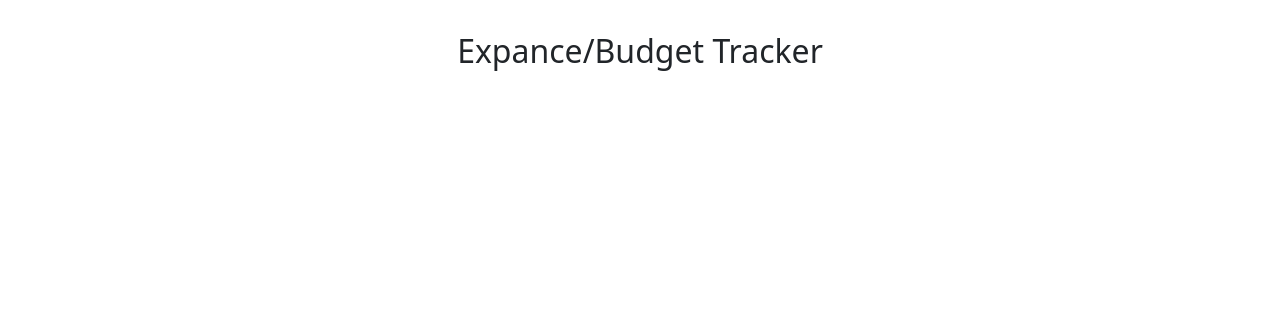
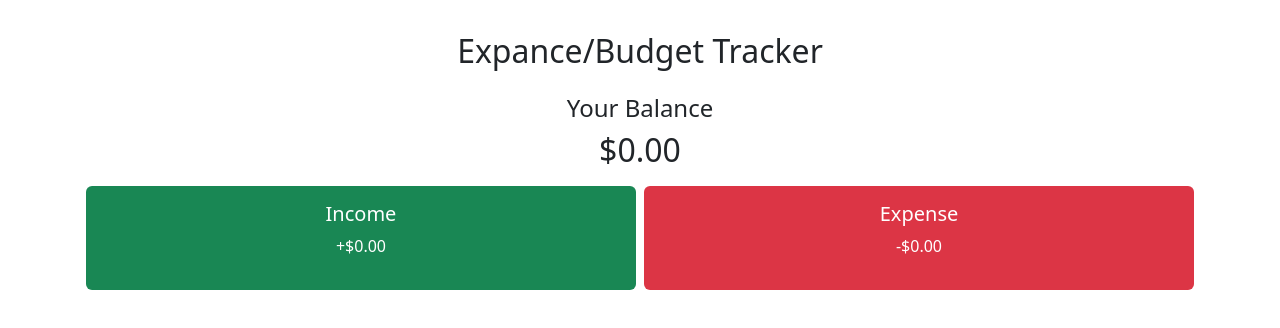
Before and after one commit to LimeFreezy98/React-Budget-Tracker, a React (Vite) app: page / in a window 1280 px wide. Shown: the top 328 px of the page. Built offline with nearby package versions, Linux system fonts and the light colour scheme.

Commit message:
added display income expense

```diff
--- a/src/App.jsx
+++ b/src/App.jsx
@@ -2,6 +2,7 @@
 import './App.css';
 
 import Balance from './components/Balance';
+import IncomeExpense from './components/IncomeExpense';
 import { GlobalProvider } from './context/GlobalState';
 
 function App() {
@@ -11,7 +12,9 @@ function App() {
     <GlobalProvider>
         <div className='container'>
           <h2 className= "mb-4">Expance/Budget Tracker</h2>
+          <Balance />
 
+          <IncomeExpense />
 
         </div>
         </GlobalProvider>
```
